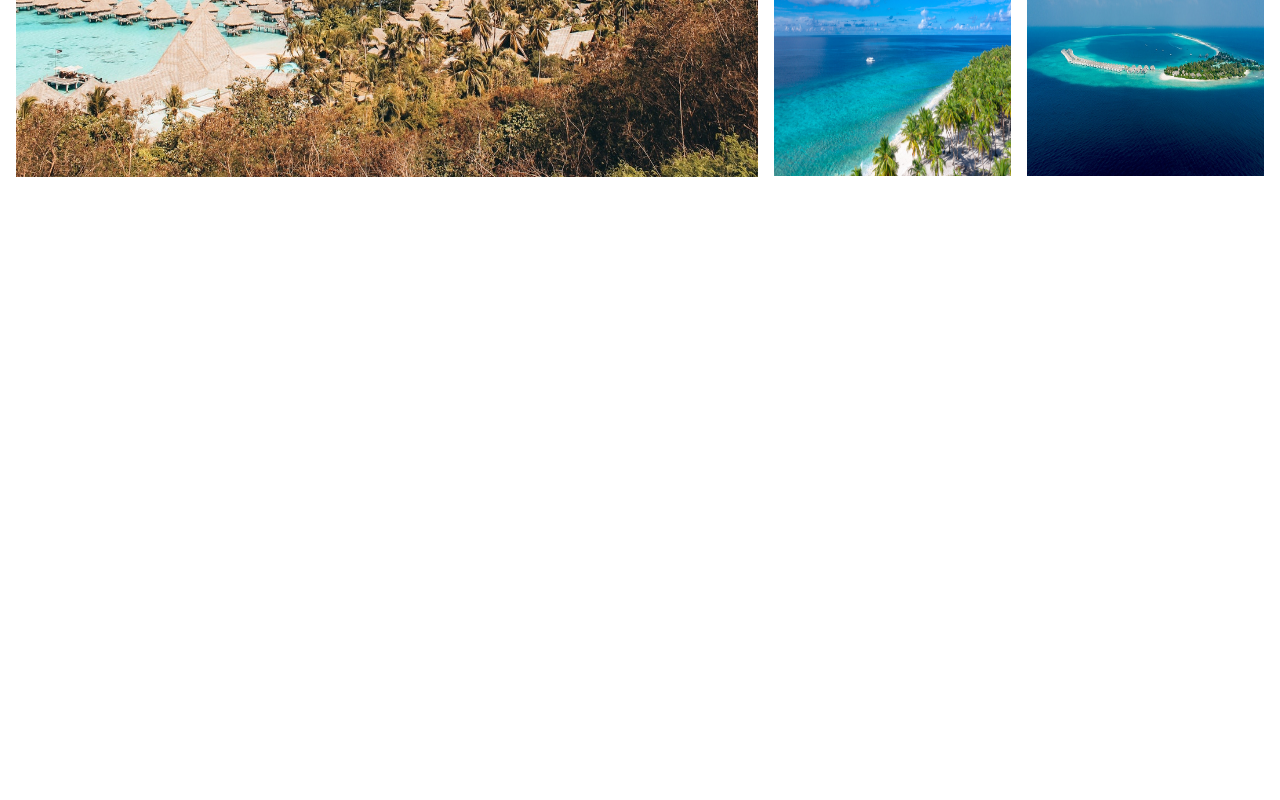
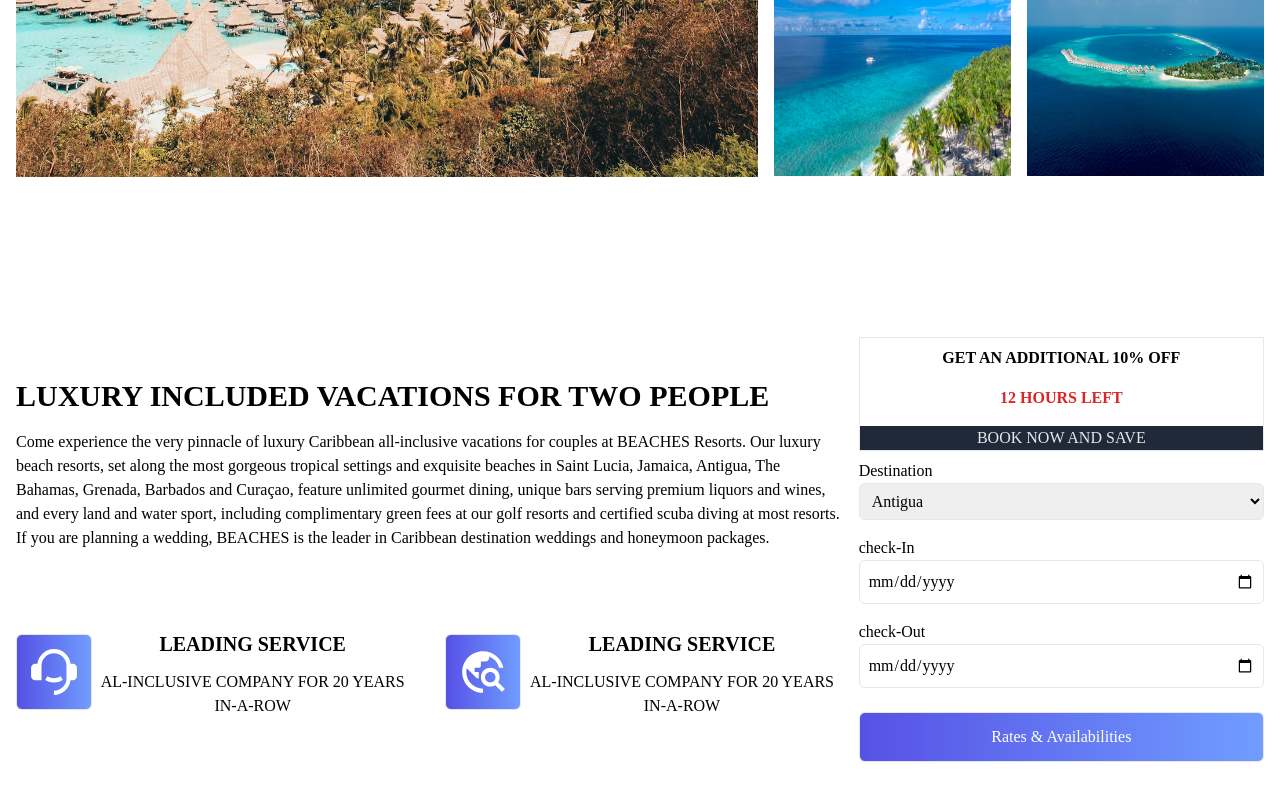
Before and after one commit to NeilRow56/beaches, a Next.js app: page / in a window 1280 px wide. Shown: the part 1313-2113 px from the top of the page. Before the commit the page ends 1586 px from the top, so only its background shows below. Built offline with nearby package versions, Linux system fonts and the light colour scheme; a web font is replaced by a local one.

Commit message:
Added booking form

```diff
--- /dev/null
+++ b/components/Search.jsx
@@ -0,0 +1,87 @@
+import React from 'react';
+import { RiCustomerService2Full, RiCustomerService2Fill } from 'react-icons/ri';
+import { MdOutlineTravelExplore } from 'react-icons/md';
+
+function Search() {
+	return(
+		<div className='max-w-[1440px] mx-auto grid lg:grid-cols-3 gap-4 px-4 py-16'>
+			<div className='lg:col-span-2 flex flex-col justify-evenly'>
+			<div>
+          <h2>LUXURY INCLUDED VACATIONS FOR TWO PEOPLE</h2>
+          <p className='py-4'>
+            Come experience the very pinnacle of luxury Caribbean all-inclusive
+            vacations for couples at BEACHES Resorts. Our luxury beach resorts,
+            set along the most gorgeous tropical settings and exquisite beaches
+            in Saint Lucia, Jamaica, Antigua, The Bahamas, Grenada, Barbados and
+            Curaçao, feature unlimited gourmet dining, unique bars serving
+            premium liquors and wines, and every land and water sport, including
+            complimentary green fees at our golf resorts and certified scuba
+            diving at most resorts. If you are planning a wedding, BEACHES is
+            the leader in Caribbean destination weddings and honeymoon packages.
+          </p>
+        </div>
+		<div className='grid sm:grid-cols-2 gap-8 py-4'>
+			<div className='flex flex-col lg:flex-row items-center text-center'>
+				<button>
+					<RiCustomerService2Fill size={50}/>
+				</button>
+				<div>
+					<h3 className='py-2'>LEADING SERVICE</h3>
+					<p className='py-1'>
+						AL-INCLUSIVE COMPANY FOR 20 YEARS IN-A-ROW
+					</p>
+				</div>
+			</div>
+			<div className='flex flex-col lg:flex-row items-center text-center'>
+				<button>
+					< MdOutlineTravelExplore size={50}/>
+				</button>
+				<div>
+					<h3 className='py-2'>LEADING SERVICE</h3>
+					<p className='py-1'>
+						AL-INCLUSIVE COMPANY FOR 20 YEARS IN-A-ROW
+					</p>
+				</div>
+			</div>
+
+
+		</div>
+		</div>
+
+			<div>
+			<div className=' border text-center'>
+				<p className='pt-2 font-bold '>GET AN ADDITIONAL 10% OFF</p>
+				<p className='py-4 font-semibold text-red-600'>12 HOURS LEFT</p>
+				<p className='bg-gray-800 text-gray-200'>BOOK NOW AND SAVE</p>
+
+			</div>
+			<form className='w-full'>
+				<div className='flex flex-col my-2'>
+					<label >Destination</label>
+					<select  className='border rounded-md p-2'>
+						<option>Antigua</option>
+						<option>Key West</option>
+						<option>Maldives</option>
+						<option>Cozumel</option>
+					</select>
+				</div>
+				<div className='flex flex-col my-4'>
+					<label  className=''>check-In</label>
+					<input className='border rounded-md p-2' type="date" />
+				</div>
+				<div className='flex flex-col my-2'>
+					<label className='' >check-Out</label>
+					<input className='border rounded-md p-2' type="date" />
+				</div>
+				<button className='my-4 w-full'>Rates & Availabilities</button>
+
+			</form>
+			</div>
+		</div>
+
+
+	);
+
+};
+
+export default Search;
--- a/pages/index.js
+++ b/pages/index.js
@@ -3,6 +3,7 @@
 import Destinations from '../components/Destinations';
 import Hero from '../components/Hero';
 import Navbar from '../components/Navbar';
+import Search from '../components/Search';
 
 export default function Home() {
 	return (
@@ -19,6 +20,7 @@
 				<Navbar />
 				<Hero />
 				<Destinations />
+				<Search />
 			</div>
 		</div>
 	);
```
